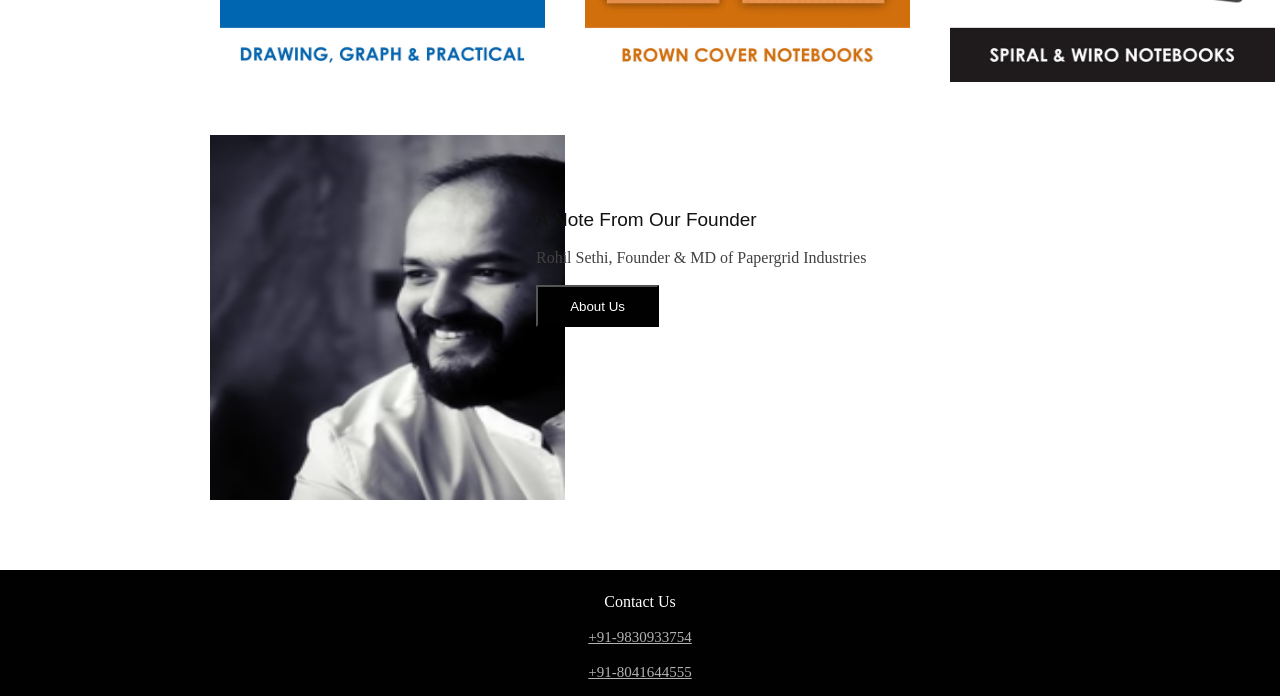
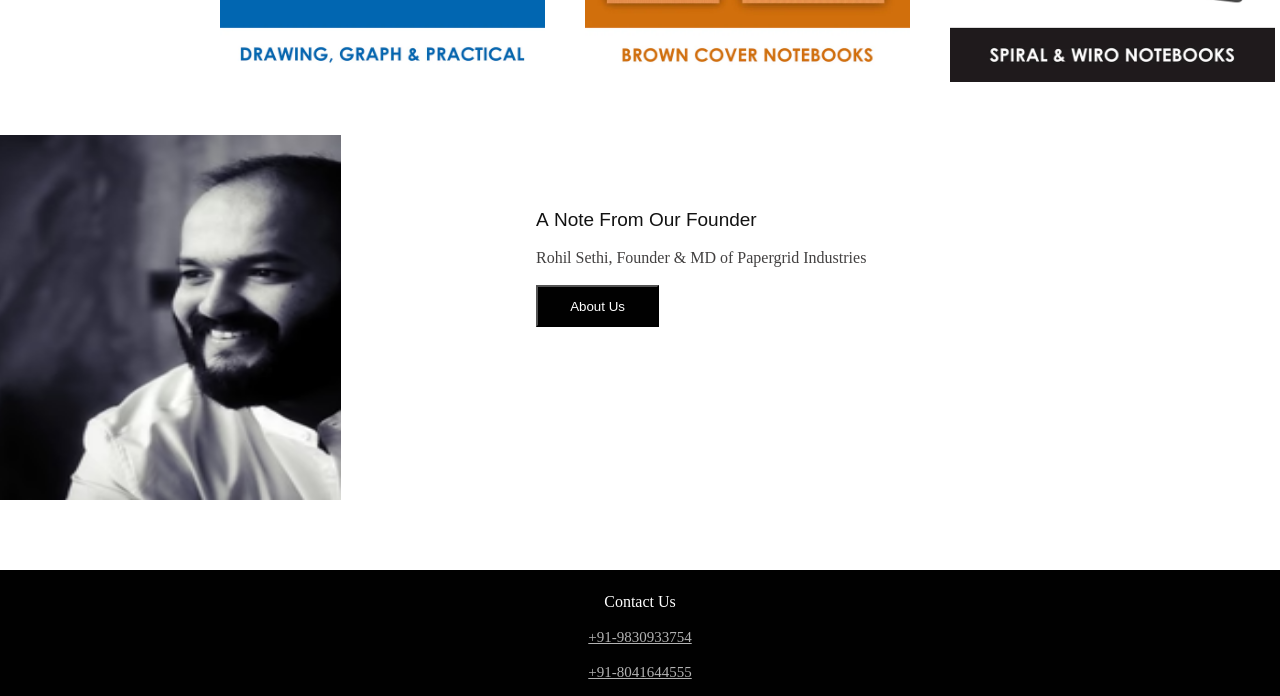
Before and after one commit to 7k-rpm/PAPERGRID-, a plain HTML site: page index.html in a window 1280 px wide. Shown: the part 1140-1836 px from the top of the page. Drawn offline with Linux system fonts and the light colour scheme; a web font is replaced by a local one.

Commit message:
Update style.css

```diff
--- a/style.css
+++ b/style.css
@@ -207,7 +207,7 @@ BODY{
     padding: 5px;
     width: 365px;
     height: 365px;
-    margin-left: 181px;
+       margin-left: -43px;
     cursor: pointer;
 
 }
```
